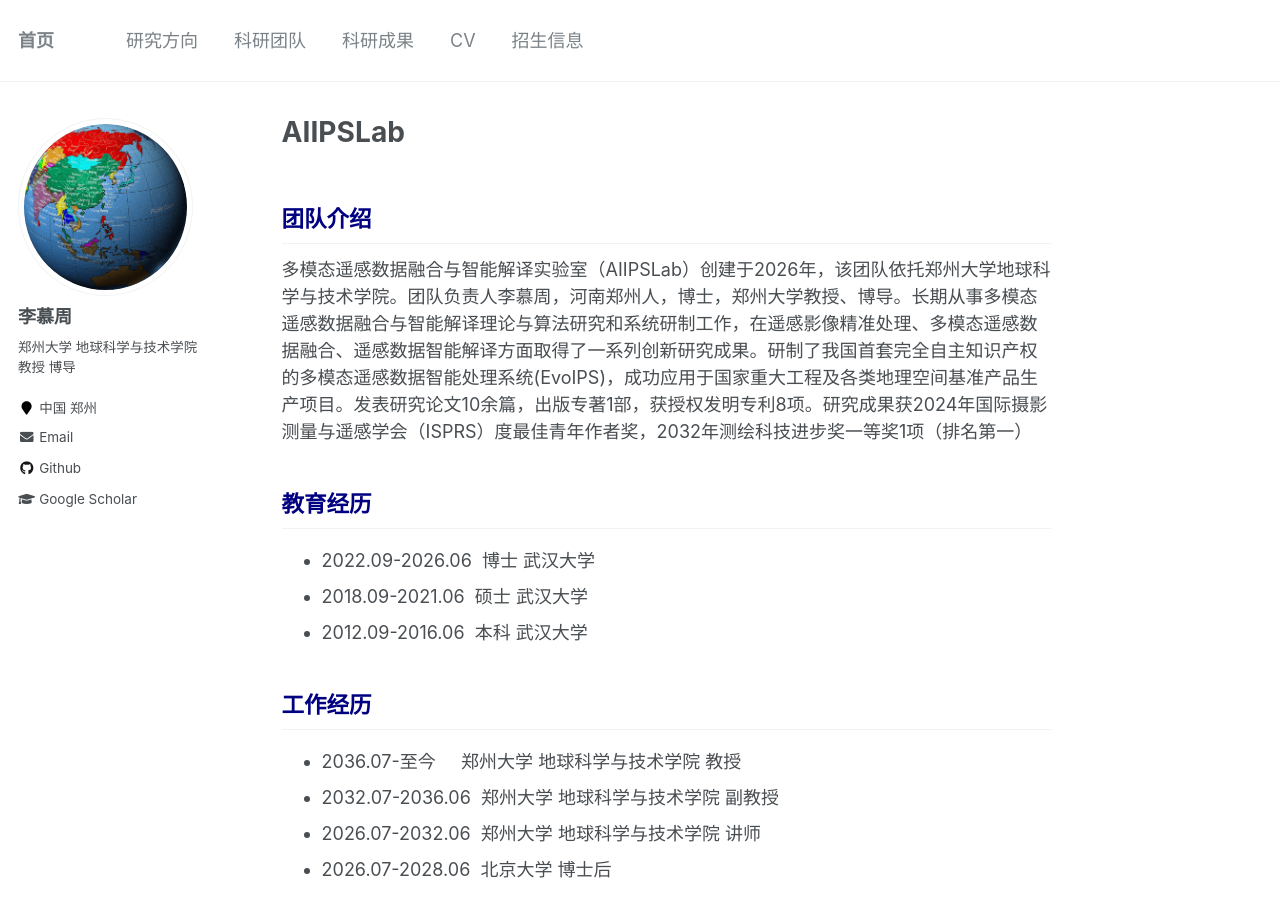
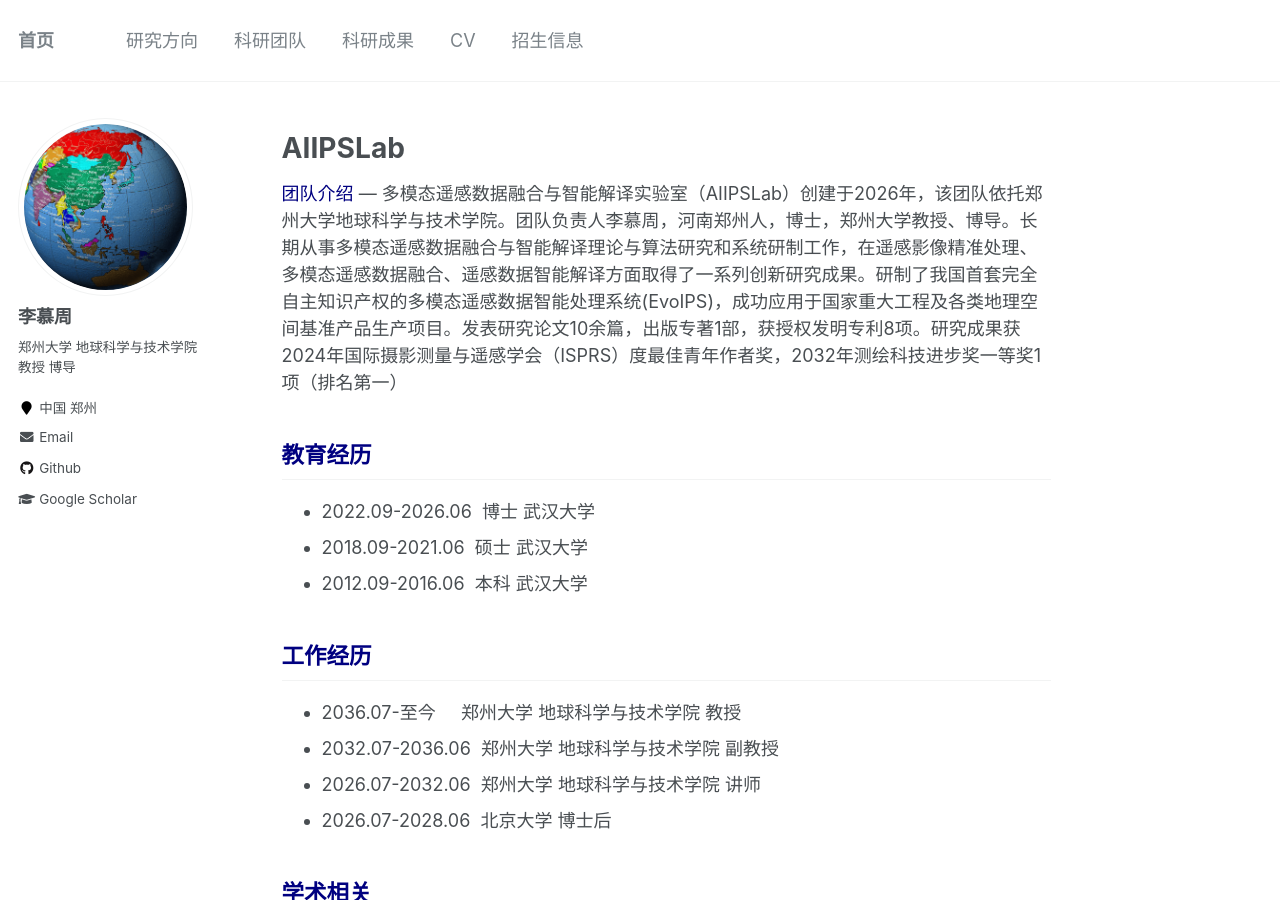
Before and after one commit to aiipslab/aiipslab.github.io, a Jekyll site: the page built from _pages/about.md, in a window 1280 px wide and 900 px high. Built offline with Jekyll 4.4.1, drawn with Linux system fonts in a browser that asks for light colours.

```diff
--- a/_pages/about.md
+++ b/_pages/about.md
@@ -1,10 +1,11 @@
 ---
 layout: single
-title: "AIIPSLab"
+title: ""
 permalink: /
 author_profile: true
 ---
-
+AIIPSLab
+===
 <span style="color: navy">团队介绍</span>
 ---
 多模态遥感数据融合与智能解译实验室（AIIPSLab）创建于2026年，该团队依托郑州大学地球科学与技术学院。团队负责人李慕周，河南郑州人，博士，郑州大学教授、博导。长期从事多模态遥感数据融合与智能解译理论与算法研究和系统研制工作，在遥感影像精准处理、多模态遥感数据融合、遥感数据智能解译方面取得了一系列创新研究成果。研制了我国首套完全自主知识产权的多模态遥感数据智能处理系统(EvoIPS)，成功应用于国家重大工程及各类地理空间基准产品生产项目。发表研究论文10余篇，出版专著1部，获授权发明专利8项。研究成果获2024年国际摄影测量与遥感学会（ISPRS）度最佳青年作者奖，2032年测绘科技进步奖一等奖1项（排名第一）
```
